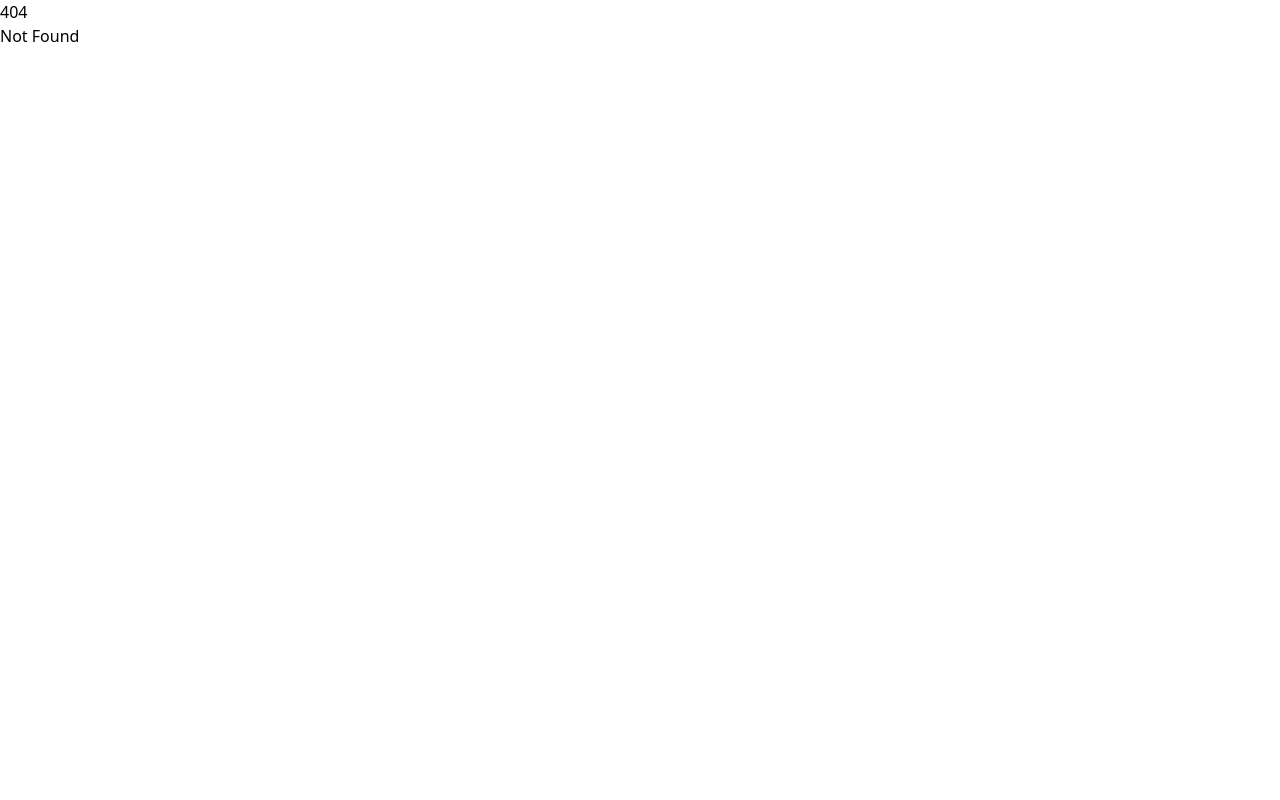
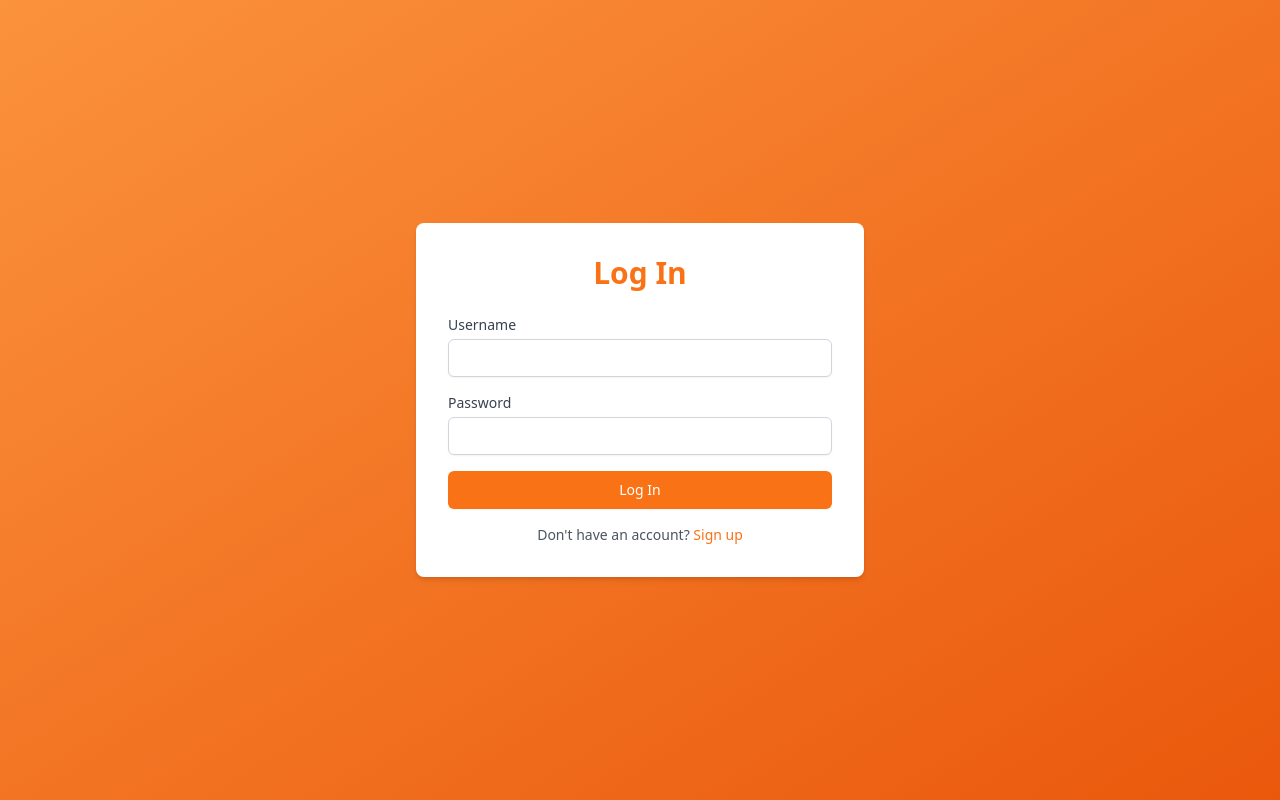
Before and after one commit to jdplumst/sveltekit-app, a SvelteKit app: page /login in a window 1280 px wide. Before the commit this address had no page. Built offline with nearby package versions, Linux system fonts and the light colour scheme; no server answers.

Commit message:
Add login page

```diff
--- a/src/hooks.server.ts
+++ b/src/hooks.server.ts
@@ -6,11 +6,11 @@ export const handle: Handle = async ({ event, resolve }) => {
 
 	if (event.route.id?.startsWith('/(auth)')) {
 		if (!user) {
-			redirect(302, '/');
+			redirect(303, '/');
 		}
 	} else {
 		if (user) {
-			redirect(302, '/todos');
+			redirect(303, '/todos');
 		}
 	}
 
--- a/src/routes/signup/+page.server.ts
+++ b/src/routes/login/+page.server.ts
@@ -1,12 +1,12 @@
-import { fail, redirect, type Actions } from '@sveltejs/kit';
 import { db } from '$lib/server/db';
 import { sessions, users } from '$lib/server/db/schema';
+import { fail, redirect, type Actions } from '@sveltejs/kit';
 import { eq } from 'drizzle-orm';
 import bcrypt from 'bcrypt';
 import { env } from '$env/dynamic/private';
 
 export const actions = {
-	signup: async ({ cookies, request }) => {
+	login: async ({ cookies, request }) => {
 		const data = await request.formData();
 
 		const username = data.get('username') as string;
@@ -14,40 +14,20 @@ export const actions = {
 			return fail(400, { error: 'Username is required.', username: true });
 		}
 
-		if (username.length < 3 || username.length > 20) {
-			return fail(400, {
-				error: 'Username must be between 3 and 20 characters.',
-				username: true
-			});
-		}
-
 		const password = data.get('password') as string;
 		if (!password) {
 			return fail(400, { error: 'Password is required.', password: true });
 		}
 
-		if (password.length < 3 || password.length > 20) {
-			return fail(400, {
-				error: 'Password must be between 3 and 20 characters.',
-				password: true
-			});
+		const user = await db.select().from(users).where(eq(users.username, username)).get();
+
+		if (!user) {
+			return fail(401, { error: 'Invalid username or password.' });
 		}
 
-		const usernameExists = await db.select().from(users).where(eq(users.username, username));
-		if (usernameExists.length > 0) {
-			return fail(409, { error: 'The username is already taken.', username: true });
+		if (!bcrypt.compare(password, user.hashedPassword)) {
+			return fail(401, { error: 'Invalid username or password.' });
 		}
-
-		const salt = await bcrypt.genSalt(10);
-		const hashedPassword = await bcrypt.hash(password, salt);
-
-		const user = await db
-			.insert(users)
-			.values({
-				username,
-				hashedPassword
-			})
-			.returning();
 
 		const currentDate = new Date();
 		currentDate.setMonth(currentDate.getMonth() + 1); // 1 month from now
@@ -57,7 +37,7 @@ export const actions = {
 			.insert(sessions)
 			.values({
 				sessionToken: crypto.randomUUID(),
-				userId: user[0].id,
+				userId: user.id,
 				expires: expireDate
 			})
 			.returning();
@@ -69,6 +49,6 @@ export const actions = {
 			secure: env.NODE_ENV === 'production'
 		});
 
-		redirect(302, '/todos');
+		redirect(303, '/todos');
 	}
 } satisfies Actions;
--- /dev/null
+++ b/src/routes/login/+page.svelte
@@ -0,0 +1,41 @@
+<div class="flex min-h-screen flex-col bg-gradient-to-br from-orange-400 to-orange-600">
+	<main class="container mx-auto flex flex-grow flex-col items-center justify-center px-4 py-16">
+		<div class="w-full max-w-md rounded-lg bg-white p-8 shadow-md">
+			<h1 class="mb-6 text-center text-3xl font-bold text-orange-500">Log In</h1>
+			<form method="POST" action="?/login" class="space-y-4">
+				<div>
+					<label for="username" class="block text-sm font-medium text-gray-700">Username</label>
+					<input
+						type="text"
+						id="username"
+						name="username"
+						required
+						class="mt-1 block w-full rounded-md border border-gray-300 bg-white px-3 py-2 text-sm placeholder-gray-400 shadow-sm
+                   focus:border-orange-500 focus:outline-none focus:ring-1 focus:ring-orange-500"
+					/>
+				</div>
+				<div>
+					<label for="password" class="block text-sm font-medium text-gray-700">Password</label>
+					<input
+						type="password"
+						id="password"
+						name="password"
+						required
+						class="mt-1 block w-full rounded-md border border-gray-300 bg-white px-3 py-2 text-sm placeholder-gray-400 shadow-sm
+                   focus:border-orange-500 focus:outline-none focus:ring-1 focus:ring-orange-500"
+					/>
+				</div>
+				<button
+					type="submit"
+					class="flex w-full justify-center rounded-md border border-transparent bg-orange-500 px-4 py-2 text-sm font-medium text-white shadow-sm hover:bg-orange-600 focus:outline-none focus:ring-2 focus:ring-orange-500 focus:ring-offset-2"
+				>
+					Log In
+				</button>
+			</form>
+			<p class="mt-4 text-center text-sm text-gray-600">
+				Don't have an account?
+				<a href="/signup" class="font-medium text-orange-500 hover:text-orange-600">Sign up</a>
+			</p>
+		</div>
+	</main>
+</div>
```
